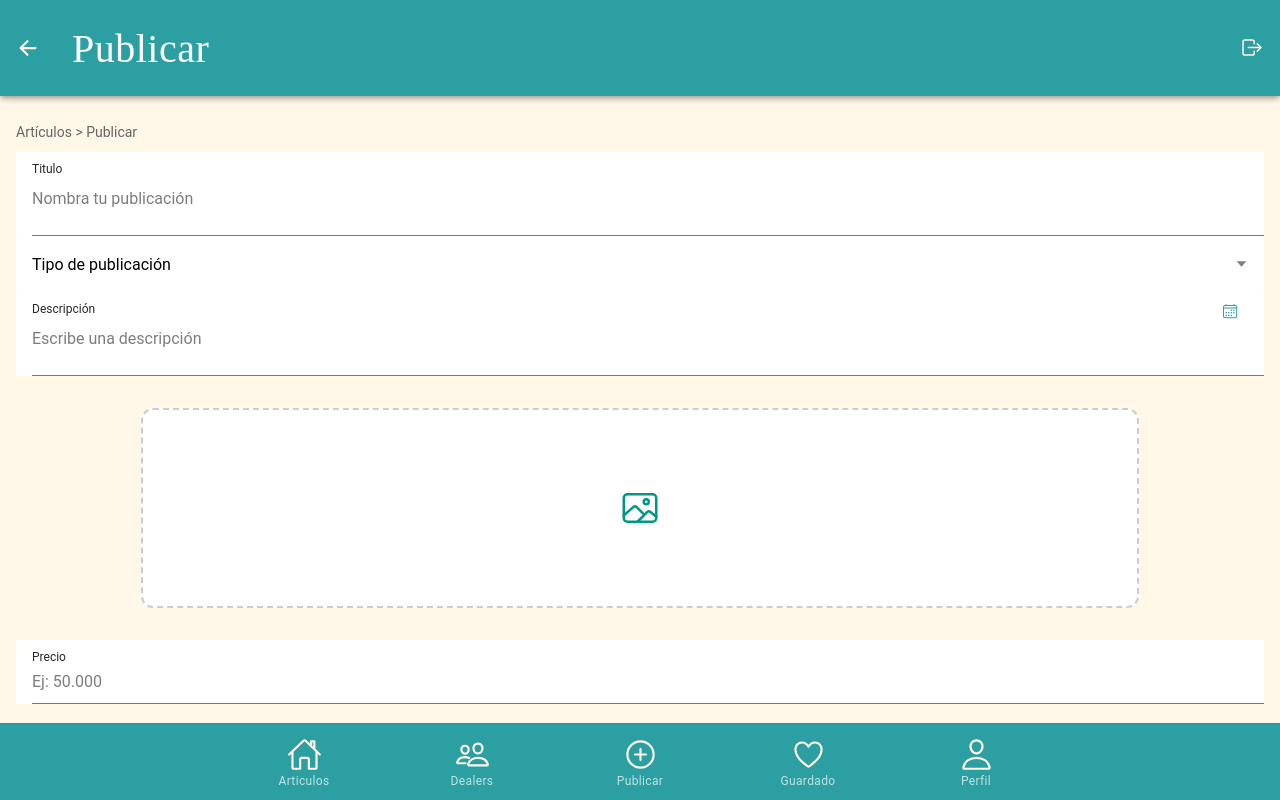
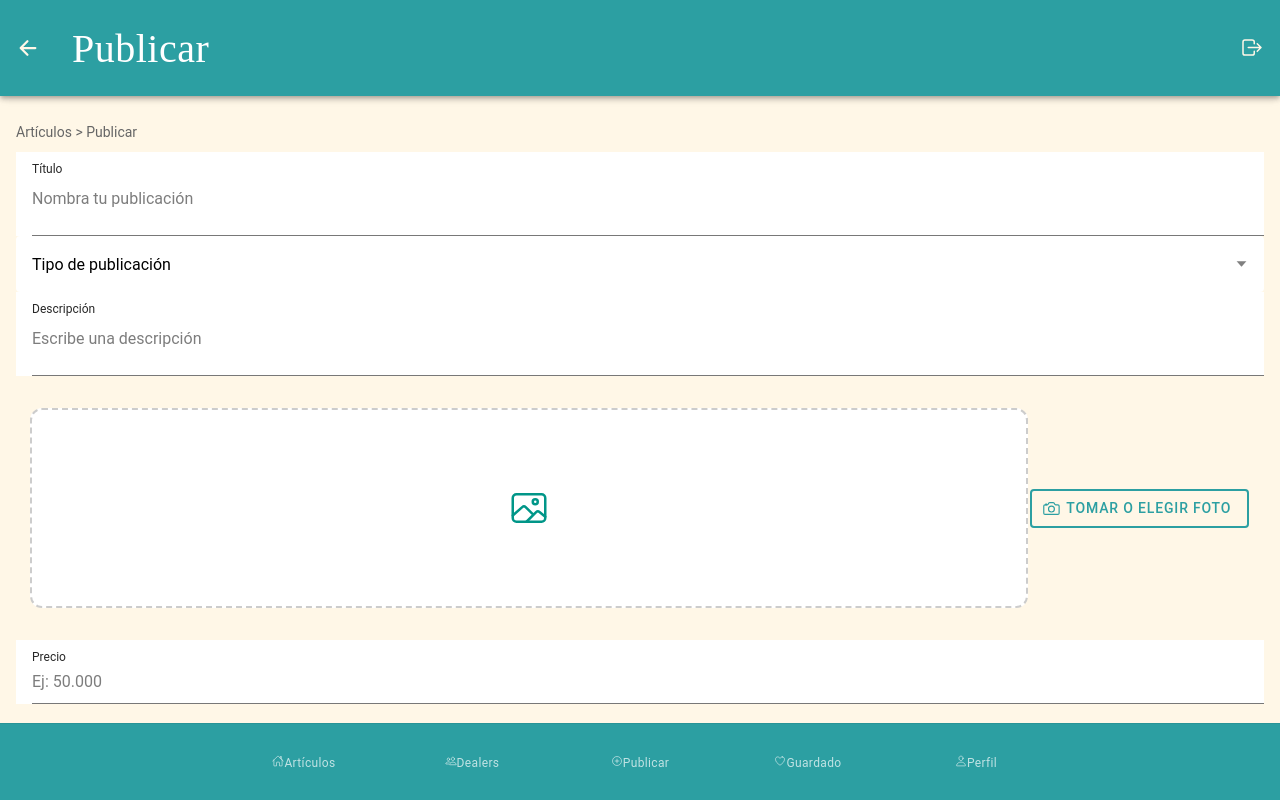
Before and after one commit to JhojanLT/Se-Lo-Tengo---Prototipo, a React (Vite) app: page /tabs/publicar in a window 1280 px wide. Built offline with nearby package versions, Linux system fonts and the light colour scheme; no server answers.

Commit message:
Ni me acuerdo que hice y ni quiero pensar en que falta

```diff
--- a/src/App.tsx
+++ b/src/App.tsx
@@ -1,4 +1,4 @@
-import { Redirect, Route } from "react-router-dom";
+import { Redirect, Route, Link } from "react-router-dom";
 import {
   IonApp,
   IonIcon,
@@ -10,48 +10,32 @@ import {
   setupIonicReact,
 } from "@ionic/react";
 import { IonReactRouter } from "@ionic/react-router";
+
 import Articulos from "./pages/Articulos";
 import Dealers from "./pages/Dealers";
 import Publicar from "./pages/Publicar";
 import Guardado from "./pages/Guardado";
 import Perfil from "./pages/Perfil";
+
+import Login from "./pages/auth/login/Login";
+import Register from "./pages/auth/register/Register";
 import DetalleArticulo from "./pages/Detalle";
-import Register from "./pages/auth/register/Register";
 
-/*Iconos*/
+import { addCircleOutline, heartOutline, homeOutline, peopleOutline, personOutline } from "ionicons/icons";
+import { FavoritesProvider } from "./context/SavedContext";
 
-/* Core CSS required for Ionic components to work properly */
 import "@ionic/react/css/core.css";
-
-/* Basic CSS for apps built with Ionic */
 import "@ionic/react/css/normalize.css";
 import "@ionic/react/css/structure.css";
 import "@ionic/react/css/typography.css";
-
-/* Optional CSS utils that can be commented out */
 import "@ionic/react/css/padding.css";
 import "@ionic/react/css/float-elements.css";
 import "@ionic/react/css/text-alignment.css";
 import "@ionic/react/css/text-transformation.css";
 import "@ionic/react/css/flex-utils.css";
 import "@ionic/react/css/display.css";
-
-/**
- * Ionic Dark Mode
- * -----------------------------------------------------
- * For more info, please see:
- * https://ionicframework.com/docs/theming/dark-mode
- */
-
-/* import '@ionic/react/css/palettes/dark.always.css'; */
-/* import '@ionic/react/css/palettes/dark.class.css'; */
 import "@ionic/react/css/palettes/dark.system.css";
-
-/* Theme variables */
 import "./theme/variables.css";
-import { addCircleOutline, heartOutline, homeOutline, peopleOutline, personOutline } from "ionicons/icons";
-import { FavoritesProvider } from "./context/SavedContext";
-import Login from "./pages/auth/login/Login";
 
 setupIonicReact();
 
@@ -59,45 +43,61 @@ const App: React.FC = () => (
   <FavoritesProvider>
     <IonApp>
       <IonReactRouter>
+        <IonTabs>
           <IonRouterOutlet>
+            {/* Rutas dentro de Tabs */}
+            <Route exact path="/tabs/articulos" component={Articulos} />
+            <Route exact path="/tabs/dealers" component={Dealers} />
+            <Route exact path="/tabs/publicar" component={Publicar} />
+            <Route exact path="/tabs/guardado" component={Guardado} />
+            <Route exact path="/tabs/perfil" component={Perfil} />
+
+            {/* Rutas fuera de Tabs */}
             <Route exact path="/login" component={Login} />
             <Route exact path="/register" component={Register} />
+            <Route exact path="/articulo/:id" component={DetalleArticulo} />
             <Redirect exact from="/" to="/login" />
-          <Route exact path="/articulo/:id" component={DetalleArticulo} />
-          <Route path="/tabs">
-            <IonTabs>
-              <IonRouterOutlet>
-                <Route exact path="/tabs/Articulos" component={Articulos} />
-                <Route exact path="/tabs/Dealers" component={Dealers} />
-                <Route exact path="/tabs/Publicar" component={Publicar} />
-                <Route exact path="/tabs/Guardado" component={Guardado} />
-                <Route exact path="/tabs/Perfil" component={Perfil} />
+            <Redirect exact from="/tabs" to="/tabs/articulos" />
           </IonRouterOutlet>
+
+          {/* TabBar */}
           <IonTabBar slot="bottom" color="primary" style={{ minHeight: "76px" }}>
-                <IonTabButton tab="Articulos" href="/tabs/Articulos">
-                  <IonIcon aria-hidden="true" color="light" icon={homeOutline} style={{ fontSize: "35px" }} />
-                  <IonLabel style={{ fontSize: "12px" }}>Articulos</IonLabel>
+            <IonTabButton tab="articulos">
+              <Link to="/tabs/articulos" style={{ textDecoration: "none", color: "inherit" }}>
+                <IonIcon icon={homeOutline} />
+                <IonLabel>Artículos</IonLabel>
+              </Link>
             </IonTabButton>
-                <IonTabButton tab="Dealers" href="/tabs/Dealers">
-                  <IonIcon aria-hidden="true" color="light" icon={peopleOutline} style={{ fontSize: "35px" }} />
-                  <IonLabel style={{ fontSize: "12px" }}>Dealers</IonLabel>
+
+            <IonTabButton tab="dealers">
+              <Link to="/tabs/dealers" style={{ textDecoration: "none", color: "inherit" }}>
+                <IonIcon icon={peopleOutline} />
+                <IonLabel>Dealers</IonLabel>
+              </Link>
             </IonTabButton>
-                <IonTabButton tab="Publicar" href="/tabs/Publicar">
-                  <IonIcon aria-hidden="true" color="light" icon={addCircleOutline} style={{ fontSize: "35px" }} />
-                  <IonLabel style={{ fontSize: "12px" }}>Publicar</IonLabel>
+
+            <IonTabButton tab="publicar">
+              <Link to="/tabs/publicar" style={{ textDecoration: "none", color: "inherit" }}>
+                <IonIcon icon={addCircleOutline} />
+                <IonLabel>Publicar</IonLabel>
+              </Link>
             </IonTabButton>
-                <IonTabButton tab="Guardado" href="/tabs/Guardado">
-                  <IonIcon aria-hidden="true" color="light" icon={heartOutline} style={{ fontSize: "35px" }} />
-                  <IonLabel style={{ fontSize: "12px" }}>Guardado</IonLabel>
+
+            <IonTabButton tab="guardado">
+              <Link to="/tabs/guardado" style={{ textDecoration: "none", color: "inherit" }}>
+                <IonIcon icon={heartOutline} />
+                <IonLabel>Guardado</IonLabel>
+              </Link>
             </IonTabButton>
-                <IonTabButton tab="Perfil" href="/tabs/Perfil">
-                  <IonIcon aria-hidden="true" color="light" icon={personOutline} style={{ fontSize: "35px" }} />
-                  <IonLabel style={{ fontSize: "12px" }}>Perfil</IonLabel>
+
+            <IonTabButton tab="perfil">
+              <Link to="/tabs/perfil" style={{ textDecoration: "none", color: "inherit" }}>
+                <IonIcon icon={personOutline} />
+                <IonLabel>Perfil</IonLabel>
+              </Link>
             </IonTabButton>
           </IonTabBar>
         </IonTabs>
-          </Route>
-        </IonRouterOutlet>
       </IonReactRouter>
     </IonApp>
   </FavoritesProvider>
--- a/src/pages/Publicar.tsx
+++ b/src/pages/Publicar.tsx
@@ -1,3 +1,4 @@
+import React, { useState } from "react";
 import {
   IonPage,
   IonButton,
@@ -9,52 +10,75 @@ import {
   IonTextarea,
   IonItem,
   IonLabel,
+  IonImg,
 } from "@ionic/react";
-import { calendarOutline, imageOutline } from "ionicons/icons";
+import { calendarOutline, imageOutline, cameraOutline } from "ionicons/icons";
+import { Camera, CameraResultType, CameraSource } from "@capacitor/camera";
 
 import "./Publicar.scss";
 import CustomButton from "../atoms/CustomButton";
 import { Header } from "../components/Header";
 
 const Publicar: React.FC = () => {
+  const [image, setImage] = useState<string | null>(null);
+
+  // Función para abrir la cámara o galería
+  const takePicture = async () => {
+    try {
+      const photo = await Camera.getPhoto({
+        quality: 90,
+        allowEditing: false,
+        resultType: CameraResultType.DataUrl, // Devuelve la imagen en base64
+        source: CameraSource.Prompt, // Permite elegir cámara o galería
+      });
+
+      setImage(photo.dataUrl!);
+    } catch (error) {
+      console.log("Error al tomar foto:", error);
+    }
+  };
+
   return (
     <IonPage className="publicar-page">
       {/* Header */}
       <Header page={"Publicar"} color={"primary"} arrowBackIcon />
 
-      {/* Contenido */}
       <IonContent className="ion-padding publicar-page" color="light">
         {/* Ruta */}
         <p className="ruta">Artículos &gt; Publicar</p>
 
         {/* Campo título */}
         <IonItem color="medium">
-          <IonLabel position="stacked">Titulo</IonLabel>
+          <IonLabel position="stacked">Título</IonLabel>
           <IonTextarea placeholder="Nombra tu publicación"></IonTextarea>
         </IonItem>
 
         {/* Tipo de publicación */}
-
         <IonSelect className="custom-select" label="Tipo de publicación" labelPlacement="floating" fill="outline">
-          <IonSelectOption value="apple">Artículo</IonSelectOption>
-          <IonSelectOption value="banana">Servicio</IonSelectOption>
-          <IonSelectOption value="orange">Solicitud</IonSelectOption>
+          <IonSelectOption value="articulo">Artículo</IonSelectOption>
+          <IonSelectOption value="servicio">Servicio</IonSelectOption>
+          <IonSelectOption value="solicitud">Solicitud</IonSelectOption>
         </IonSelect>
 
         {/* Descripción */}
         <IonItem color="medium">
           <IonLabel position="stacked">Descripción</IonLabel>
           <IonTextarea placeholder="Escribe una descripción"></IonTextarea>
-          <IonButton slot="end" fill="clear">
-            <IonIcon icon={calendarOutline} />
-          </IonButton>
         </IonItem>
 
         {/* Imagen */}
         <div className="image-center">
-          <div style={{ backgroundColor: "white" }} className="image-upload">
-            <IonIcon icon={imageOutline} className="image-upload-icon" />
-          </div>
+          {image ? (
+            <IonImg src={image} className="preview-img" />
+          ) : (
+            <div className="image-upload" style={{ backgroundColor: "white" }}>
+              <IonIcon icon={imageOutline} className="image-upload-icon" />
+            </div>
+          )}
+          <IonButton onClick={takePicture} fill="outline" color="primary">
+            <IonIcon icon={cameraOutline} slot="start" />
+            Tomar o elegir foto
+          </IonButton>
         </div>
 
         {/* Precio */}
```
Also changed, not shown: capacitor.config.ts (+4 -4 lines), package.json (+8 -6 lines), 7 other files (tests, documents, lock files or other folders). Lines whose indentation alone changed are shown as unchanged.
